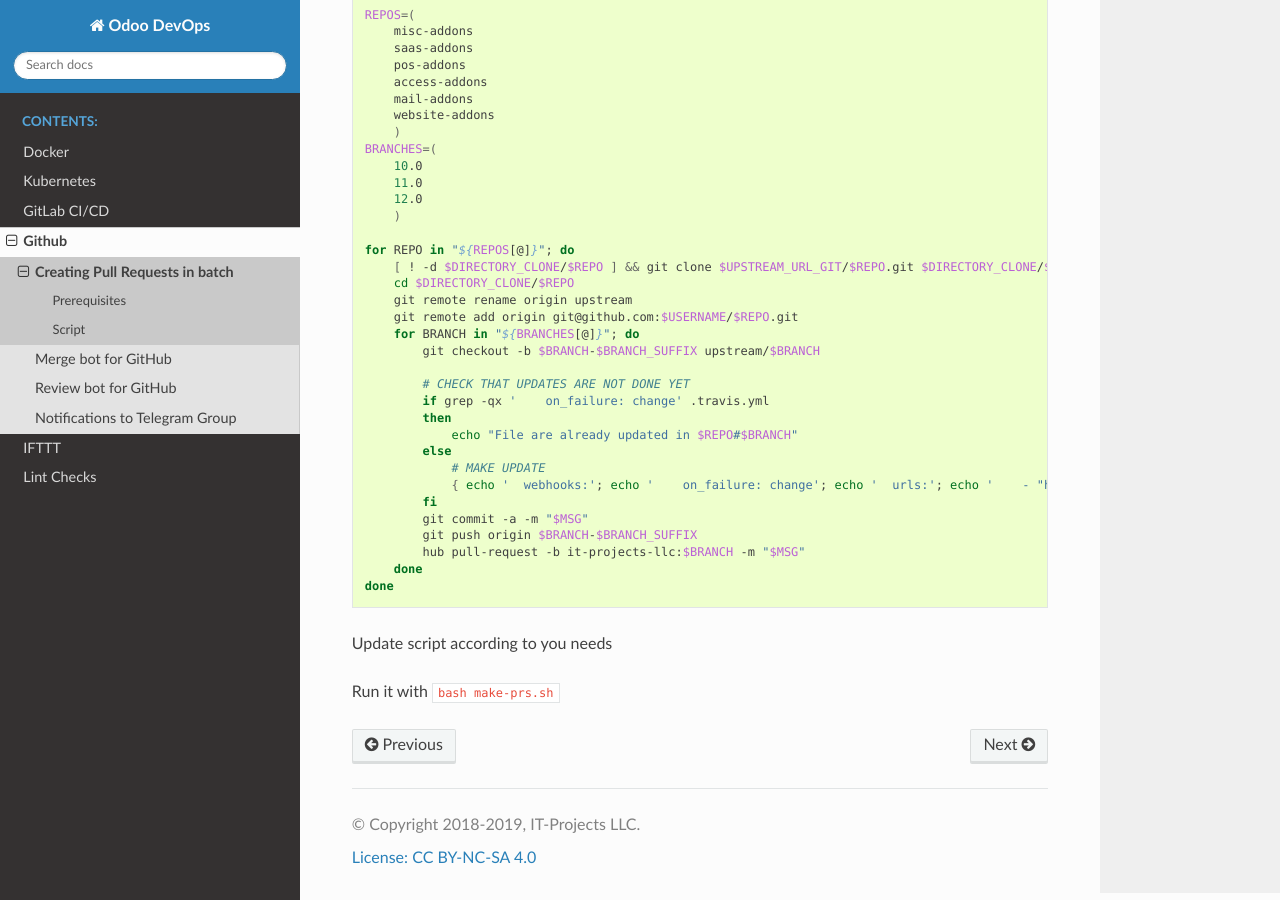
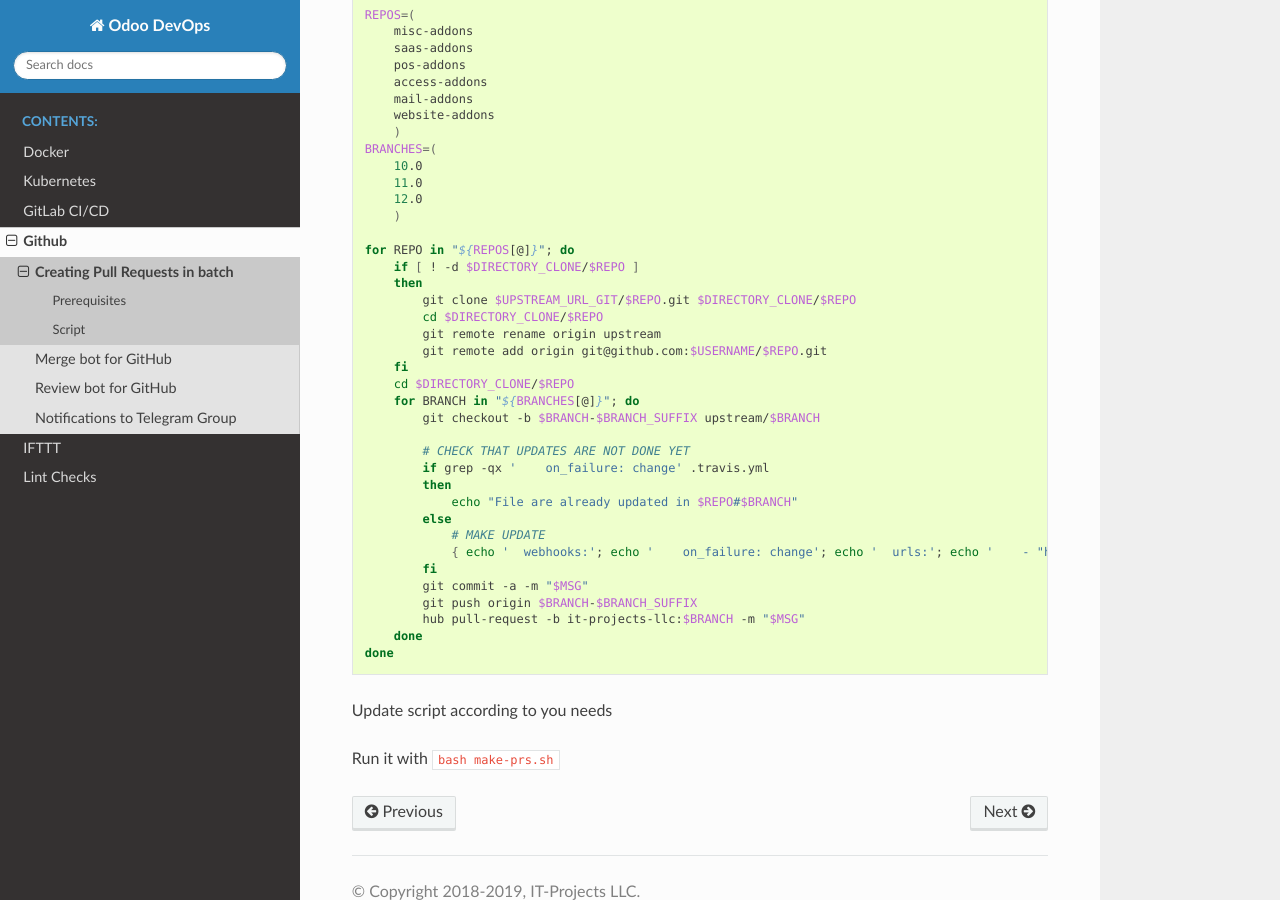
Before and after one commit to itpp-labs/odoo-devops-docs, a Sphinx documentation site: the page built from docs/git/github.rst, in a window 1280 px wide and 900 px high, scrolled down 692 px. Built offline with Sphinx 7.4.7 and the Read the Docs theme 2.0.0, drawn with Linux system fonts in a browser that asks for light colours.

Commit message:
Update github.rst

```diff
--- a/docs/git/github.rst
+++ b/docs/git/github.rst
@@ -46,10 +46,14 @@ Make a script ``make-prs.sh`` with following content
 	)
 
     for REPO in "${REPOS[@]}"; do
-        [ ! -d $DIRECTORY_CLONE/$REPO ] && git clone $UPSTREAM_URL_GIT/$REPO.git $DIRECTORY_CLONE/$REPO
+        if [ ! -d $DIRECTORY_CLONE/$REPO ]
+        then
+            git clone $UPSTREAM_URL_GIT/$REPO.git $DIRECTORY_CLONE/$REPO
+            cd $DIRECTORY_CLONE/$REPO
+            git remote rename origin upstream
+            git remote add origin git@github.com:$USERNAME/$REPO.git
+        fi
         cd $DIRECTORY_CLONE/$REPO
-        git remote rename origin upstream
-        git remote add origin git@github.com:$USERNAME/$REPO.git
         for BRANCH in "${BRANCHES[@]}"; do
             git checkout -b $BRANCH-$BRANCH_SUFFIX upstream/$BRANCH
 
```
